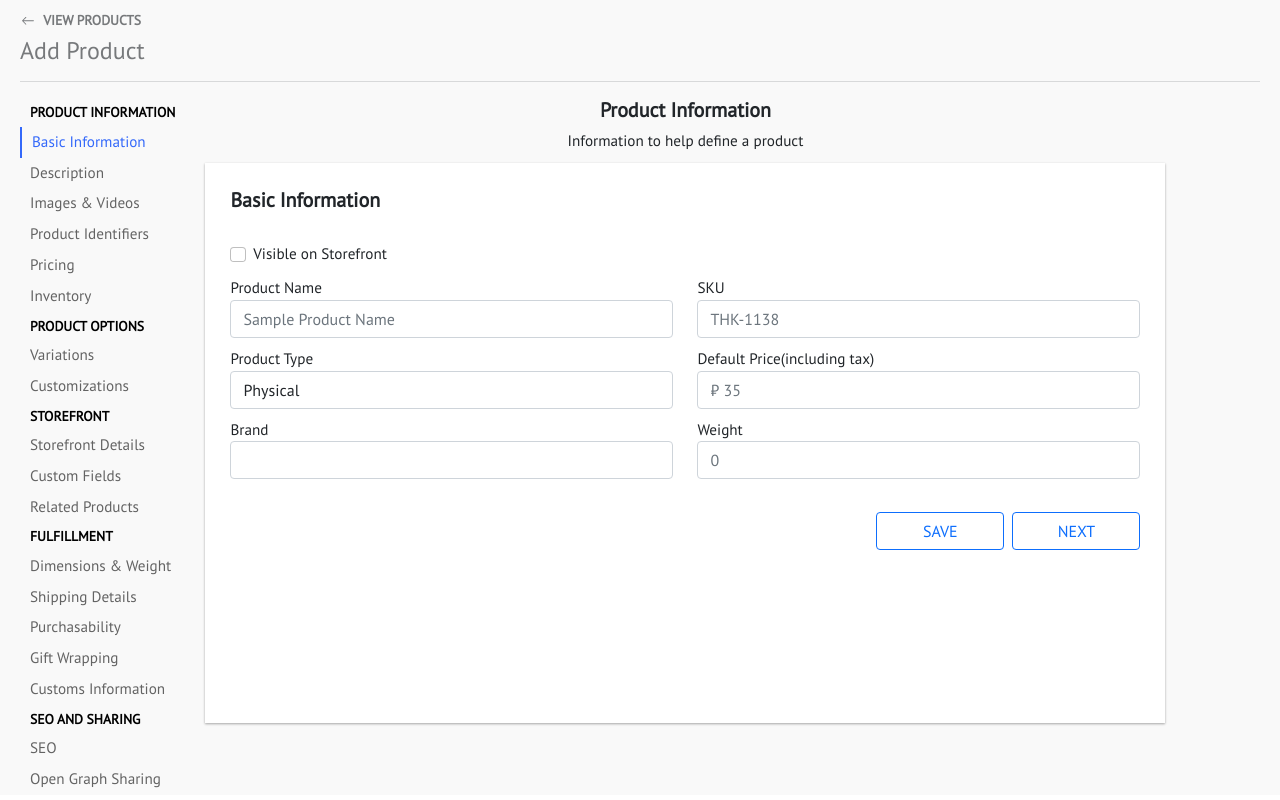
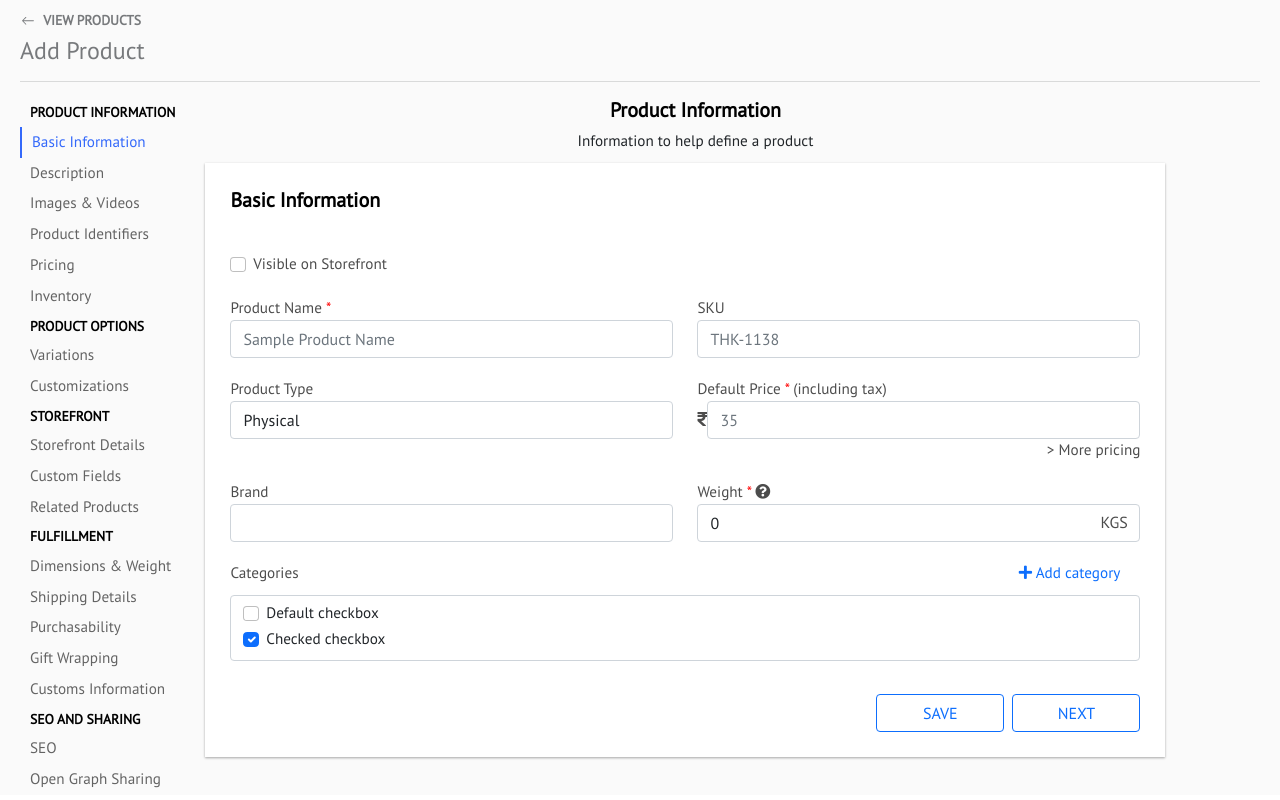
Before and after one commit to therupdeep/react-dashboard, a React (Create React App) app: page / in a window 1280 px wide. Built offline with nearby package versions, Linux system fonts and the light colour scheme.

Commit message:
finishing off basic information tab

```diff
--- a/package.json
+++ b/package.json
@@ -3,13 +3,16 @@
   "version": "0.1.0",
   "private": true,
   "dependencies": {
+    "@fortawesome/fontawesome-free": "^5.15.4",
     "@testing-library/jest-dom": "^5.14.1",
     "@testing-library/react": "^11.2.7",
     "@testing-library/user-event": "^12.8.3",
     "react": "^17.0.2",
     "react-dom": "^17.0.2",
-    "react-scripts": "4.0.3",
     "web-vitals": "^1.1.2"
+  },
+  "devDependencies": {
+    "react-scripts": "4.0.3"
   },
   "scripts": {
     "start": "react-scripts start",
--- a/public/index.html
+++ b/public/index.html
@@ -38,6 +38,10 @@
       href="https://fonts.googleapis.com/css2?family=PT+Sans&display=swap"
       rel="stylesheet"
     />
+    <link
+      rel="stylesheet"
+      href="https://cdnjs.cloudflare.com/ajax/libs/font-awesome/5.15.4/css/all.min.css"
+    />
     <title>Dashboard</title>
   </head>
   <body>
--- a/src/App.css
+++ b/src/App.css
@@ -2,6 +2,6 @@ div {
   font-size: 0.95rem;
 }
 .homepage {
-  background-color: rgba(128, 128, 128, 0.05);
+  background-color: rgba(0, 0, 0, 0.02);
   padding-top: 10px;
 }
--- a/src/App.js
+++ b/src/App.js
@@ -31,7 +31,7 @@ class App extends React.Component {
     productType: '',
     defaultPrice: '',
     brand: '',
-    weight: '',
+    weight: 0,
   };
 
   // go back to previous step
--- a/src/components/BasicInformation.js
+++ b/src/components/BasicInformation.js
@@ -9,11 +9,13 @@ const BasicInformation = ({ nextStep, toggleChange, handleChange, values }) => {
   return (
     <div>
       <div style={{ textAlign: 'center' }}>
-        <h5 style={{ fontWeight: '600' }}>Product Information</h5>
+        <h5 style={{ fontWeight: '600', color: 'black' }}>
+          Product Information
+        </h5>
         <div>Information to help define a product</div>
       </div>
       <div className='tab-card'>
-        <h5 style={{ fontWeight: '600' }}>Basic Information</h5>
+        <h5 style={{ fontWeight: '600', color: 'black' }}>Basic Information</h5>
         <br />
         <div>
           <form>
@@ -32,17 +34,20 @@ const BasicInformation = ({ nextStep, toggleChange, handleChange, values }) => {
               </div>
             </div>
             <div class='row'>
-              <div class='form-group col'>
-                <label for='productName'>Product Name</label>
+              <div class='form-group col-md-6 col-sm-12'>
+                <label for='productName'>
+                  Product Name <span style={{ color: 'red' }}>*</span>
+                </label>
                 <input
                   type='text'
                   class='form-control'
                   placeholder='Sample Product Name'
                   value={values.productName}
                   onChange={handleChange('productName')}
+                  required
                 />
               </div>
-              <div class='form-group col'>
+              <div class='form-group col-md-6 col-sm-12'>
                 <label for='sku'>SKU</label>
                 <input
                   type='text'
@@ -54,7 +59,7 @@ const BasicInformation = ({ nextStep, toggleChange, handleChange, values }) => {
               </div>
             </div>
             <div class='row'>
-              <div class='form-group col'>
+              <div class='form-group col-md-6 col-sm-12'>
                 <label for='productType'>Product Type</label>
                 <select
                   class='form-control'
@@ -71,19 +76,42 @@ const BasicInformation = ({ nextStep, toggleChange, handleChange, values }) => {
                   </option>
                 </select>
               </div>
-              <div class='form-group col'>
-                <label for='defaultPrice'>Default Price(including tax)</label>
+              <div class='form-group col-md-6 col-sm-12'>
+                <label for='defaultPrice'>
+                  Default Price <span style={{ color: 'red' }}>* </span>
+                  (including tax)
+                </label>
+                <div style={{ display: 'flex' }}>
+                  <i
+                    class='fas fa-rupee-sign'
+                    style={{
+                      padding: '.375rem 0rem',
+                      fontSize: '1rem',
+                      lineHeight: '1.5',
+                      marginLeft: '0px',
+                    }}
+                  ></i>
                   <input
                     type='text'
                     class='form-control'
-                  placeholder='₹ 35'
+                    placeholder='35'
                     value={values.defaultPrice}
                     onChange={handleChange('defaultPrice')}
+                    style={{ fontFamily: "'Arial', Font Awesome 5 Free" }}
                   />
+                </div>
+                <div
+                  style={{
+                    display: 'flex',
+                    justifyContent: 'flex-end',
+                  }}
+                >
+                  {'> '} More pricing
+                </div>
               </div>
             </div>
             <div class='row'>
-              <div class='form-group col'>
+              <div class='form-group col-md-6 col-sm-12'>
                 <label for='Brand'>Brand</label>
                 <select class='form-control' onChange={handleChange('brand')}>
                   <option selected={values.brand === ''} value=''></option>
@@ -92,8 +120,12 @@ const BasicInformation = ({ nextStep, toggleChange, handleChange, values }) => {
                   </option>
                 </select>
               </div>
-              <div class='form-group col'>
-                <label for='Weight'>Weight</label>
+              <div class='form-group col-md-6 col-sm-12'>
+                <label for='Weight'>
+                  Weight <span style={{ color: 'red' }}>* </span>
+                  <i class='fas fa-question-circle'></i>
+                </label>
+                <div style={{ display: 'flex' }}>
                   <input
                     type='text'
                     class='form-control'
@@ -101,6 +133,52 @@ const BasicInformation = ({ nextStep, toggleChange, handleChange, values }) => {
                     value={values.weight}
                     onChange={handleChange('weight')}
                   />
+                  <span
+                    style={{
+                      padding: '.375rem 0rem',
+                      marginLeft: '-40px',
+                      fontSize: '1rem',
+                    }}
+                  >
+                    KGS
+                  </span>
+                </div>
+              </div>
+            </div>
+            <div class='row'>
+              <div class='form-group col-md-12 col-sm-12'>
+                <div
+                  style={{
+                    display: 'flex',
+                    justifyContent: 'space-between',
+                    marginBottom: '10px',
+                  }}
+                >
+                  <label for='Categories'>Categories</label>
+                  <div style={{ color: '#0d6efd', marginRight: '20px' }}>
+                    <i class='fas fa-plus'></i> Add category
+                  </div>
+                </div>
+                <div className='form-control'>
+                  <div class='form-check'>
+                    <input class='form-check-input' type='checkbox' value='' />
+                    <label class='form-check-label' for='flexCheckDefault'>
+                      Default checkbox
+                    </label>
+                  </div>
+                  <div class='form-check'>
+                    <input
+                      class='form-check-input'
+                      type='checkbox'
+                      value=''
+                      id='flexCheckChecked'
+                      checked
+                    />
+                    <label class='form-check-label' for='flexCheckChecked'>
+                      Checked checkbox
+                    </label>
+                  </div>
+                </div>
               </div>
             </div>
             <br />
--- a/src/css/component.css
+++ b/src/css/component.css
@@ -1,10 +1,13 @@
 .tab-card {
   min-width: 75vw;
-  height: 70vh;
+  height: auto;
   background-color: white;
   padding: 25px;
   margin-top: 10px;
+  margin-right: 20px;
+  margin-bottom: 20px;
   box-shadow: 0 1px 3px rgba(0, 0, 0, 0.12), 0 1px 2px rgba(0, 0, 0, 0.24);
+  color: rgba(0, 0, 0, 0.7);
 }
 .nav-link {
   color: black;
@@ -27,5 +30,6 @@
   opacity: 1;
 }
 .form-group {
+  margin-top: 10px;
   margin-bottom: 10px;
 }
```
Also changed, not shown: 1 other file (tests, documents, lock files or other folders). Lines whose indentation alone changed are shown as unchanged.
